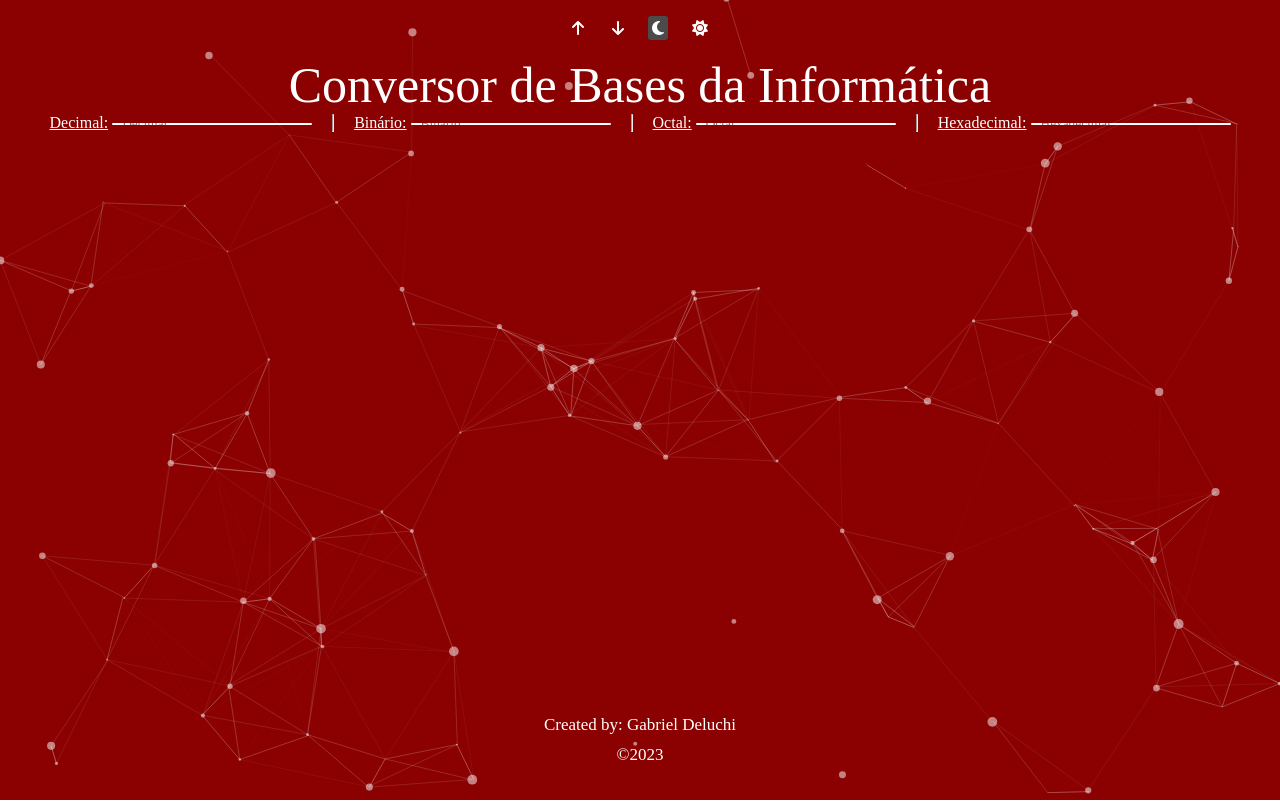
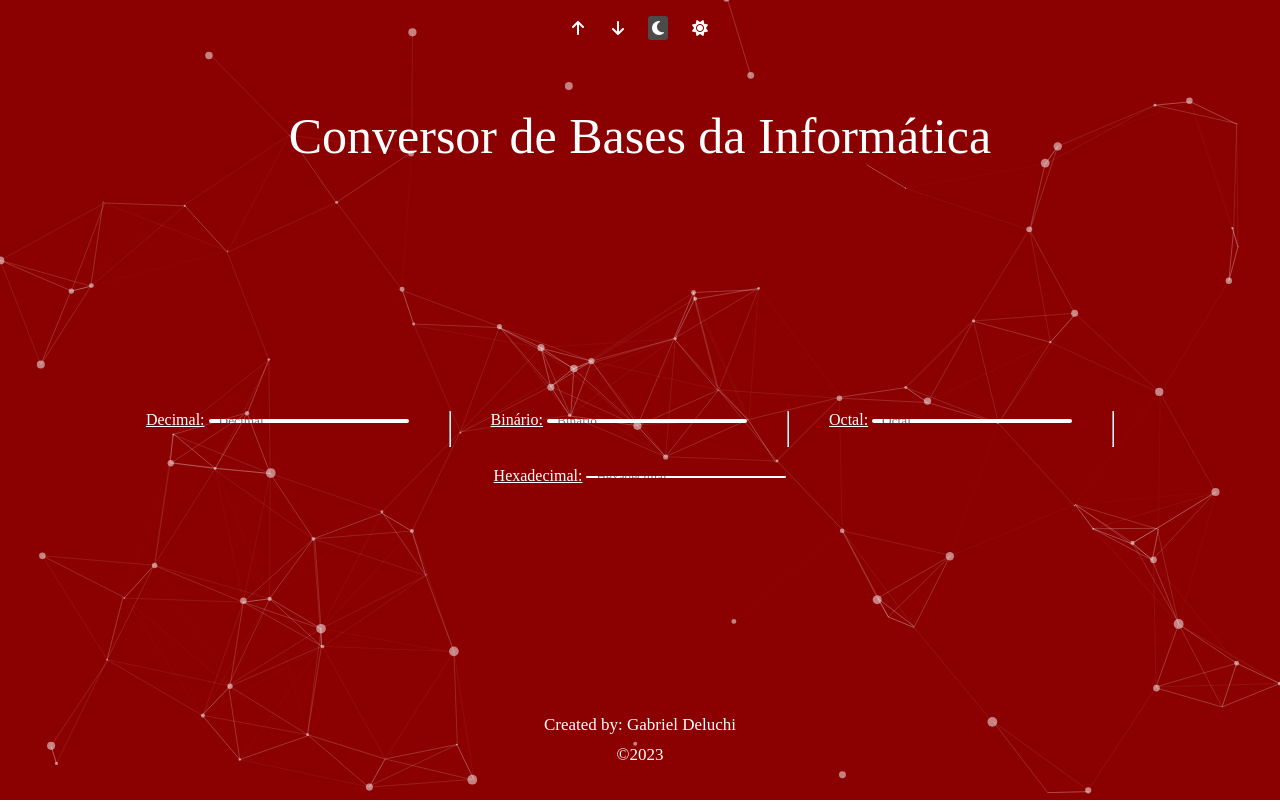
Before and after one commit to DeluchiGuinle/site-conversor-numerico, a plain HTML site: page index.html in a window 1280 px wide. Drawn offline with Linux system fonts and the light colour scheme; a web font is replaced by a local one.

Commit message:
Update index.html

```diff
--- a/index.html
+++ b/index.html
@@ -38,7 +38,6 @@
 
     </div>
 
-   <form>
    <div class="title">
         <span>Conversor de Bases da Informática</span>
     </div>
@@ -48,23 +47,34 @@
             <span><u>Decimal:</u></span>
             <input type="text" class="entradas" id="decimal" placeholder="Decimal">
         </div>
-        <hr>
+<br>
+<br>
+<hr>
+<br>
+<br>
         <div class="labelInput">
             <span><u>Binário:</u></span>
             <input type="text" class="entradas" id="binario" placeholder="Binário">
         </div>
-        <hr>
+<br>
+<br>
+<hr>
+<br>
+<br>
         <div class="labelInput">
             <span><u>Octal:</u></span>
             <input type="text" class="entradas" id="octal" placeholder="Octal">
         </div>
-        <hr>
+<br>
+<br>
+<hr>
+<br>
+<br>
         <div class="labelInput">
             <span><u>Hexadecimal:</u></span>
             <input type="text" class="entradas" id="hexadecimal" placeholder="Hexadecimal">
         </div>
     </div>
-    </form>
 
     <div class="footer">
         <ul>
```
